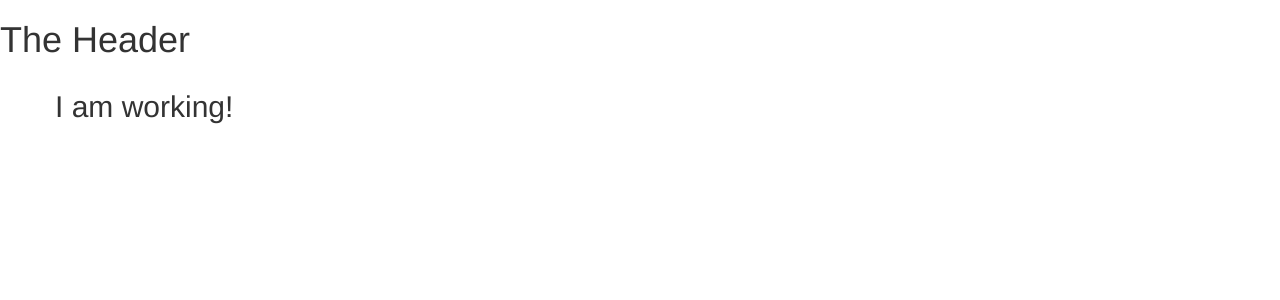
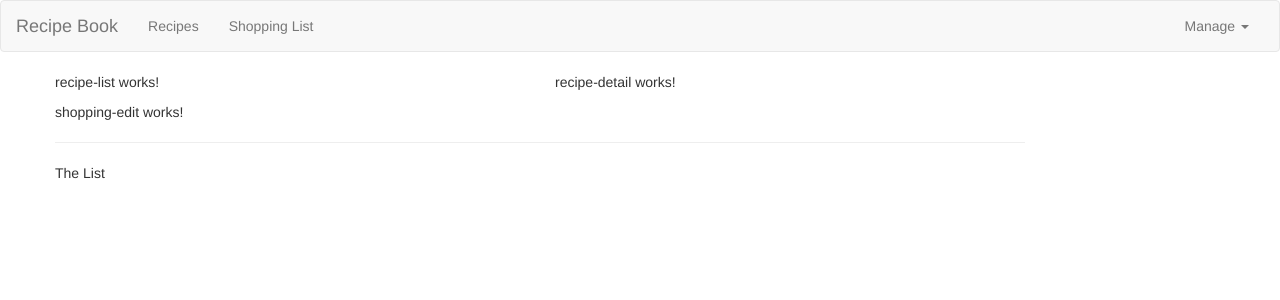
Before and after one commit to femosso/angular-recipes-app, an Angular app: page / in a window 1280 px wide. Shown: the top 300 px of the page. Built offline with nearby package versions, Linux system fonts and the light colour scheme.

Commit message:
Implementing header component

```diff
--- a/src/app/app.component.html
+++ b/src/app/app.component.html
@@ -2,7 +2,8 @@
 <div class="container">
   <div class="row">
     <div class="col-md 12">
-      <h2>I am working!</h2>
+      <app-recipes></app-recipes>
+      <app-shopping-list></app-shopping-list>
     </div>
   </div>
 </div>
--- a/src/app/header/header.component.html
+++ b/src/app/header/header.component.html
@@ -1 +1,25 @@
-<h1>The Header</h1>
+<nav class="navbar navbar-default">
+    <div class="container-fluid">
+        <div class="navbar-header">
+            <button type="button" class="navbar-toggle" (click)="collapsed = !collapsed">
+                <span class="icon-bar" *ngFor="let iconBar of [1, 2, 3]"></span>
+            </button>
+            <a routerLink="/" class="navbar-brand">Recipe Book</a>
+        </div>
+        <div class="navbar-collapse" [class.collapse]="collapsed" (window:resize)="collapsed = true">
+            <ul class="nav navbar-nav">
+                <li><a href="#">Recipes</a></li>
+                <li><a href="#">Shopping List</a></li>
+            </ul>
+            <ul class="nav navbar-nav navbar-right">
+                <li class="dropdown">
+                    <a href="#" class="dropdown-toggle" role="button">Manage <span class="caret"></span></a>
+                    <ul class="dropdown-menu">
+                        <li><a href="#">Save Data</a></li>
+                        <li><a href="#">Fetch Data</a></li>
+                    </ul>
+                </li>
+            </ul>
+        </div>
+    </div>
+</nav>
--- a/src/app/header/header.component.ts
+++ b/src/app/header/header.component.ts
@@ -5,5 +5,5 @@
     templateUrl: './header.component.html'
 })
 export class HeaderComponent {
-
+    collapsed = true;
 }
--- a/src/app/recipes/recipes.component.html
+++ b/src/app/recipes/recipes.component.html
@@ -1 +1,8 @@
-<p>recipes works!</p>
+<div class="row">
+    <div class="col-md-5">
+        <app-recipe-list></app-recipe-list>
+    </div>
+    <div class="col-md-7">
+        <app-recipe-detail></app-recipe-detail>
+    </div>
+</div>
--- a/src/app/shopping-list/shopping-list.component.html
+++ b/src/app/shopping-list/shopping-list.component.html
@@ -1 +1,7 @@
-<p>shopping-list works!</p>
+<div class="row">
+    <div class="col-xs-10">
+        <app-shopping-edit></app-shopping-edit>
+        <hr>
+        <p>The List</p>
+    </div>
+</div>
```
